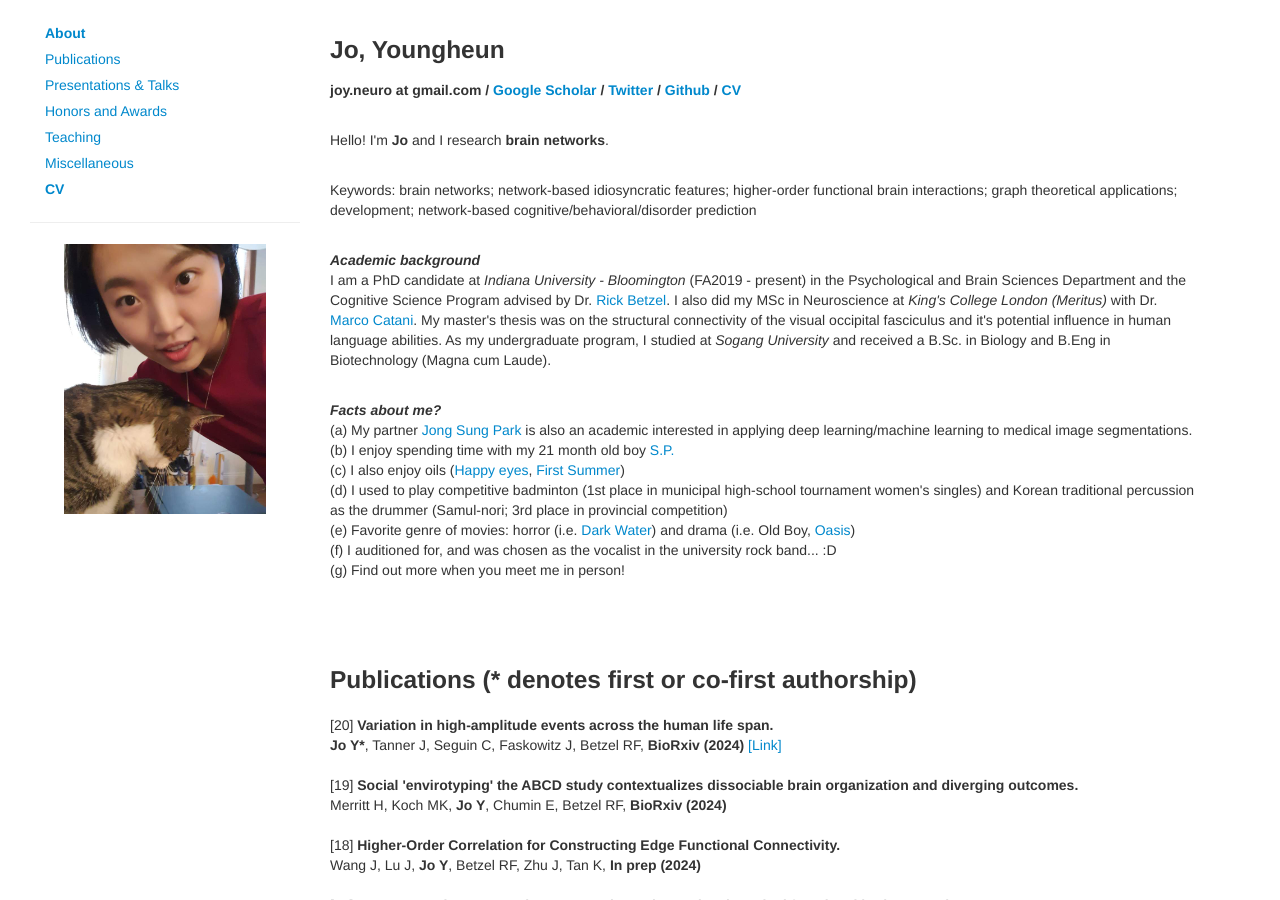
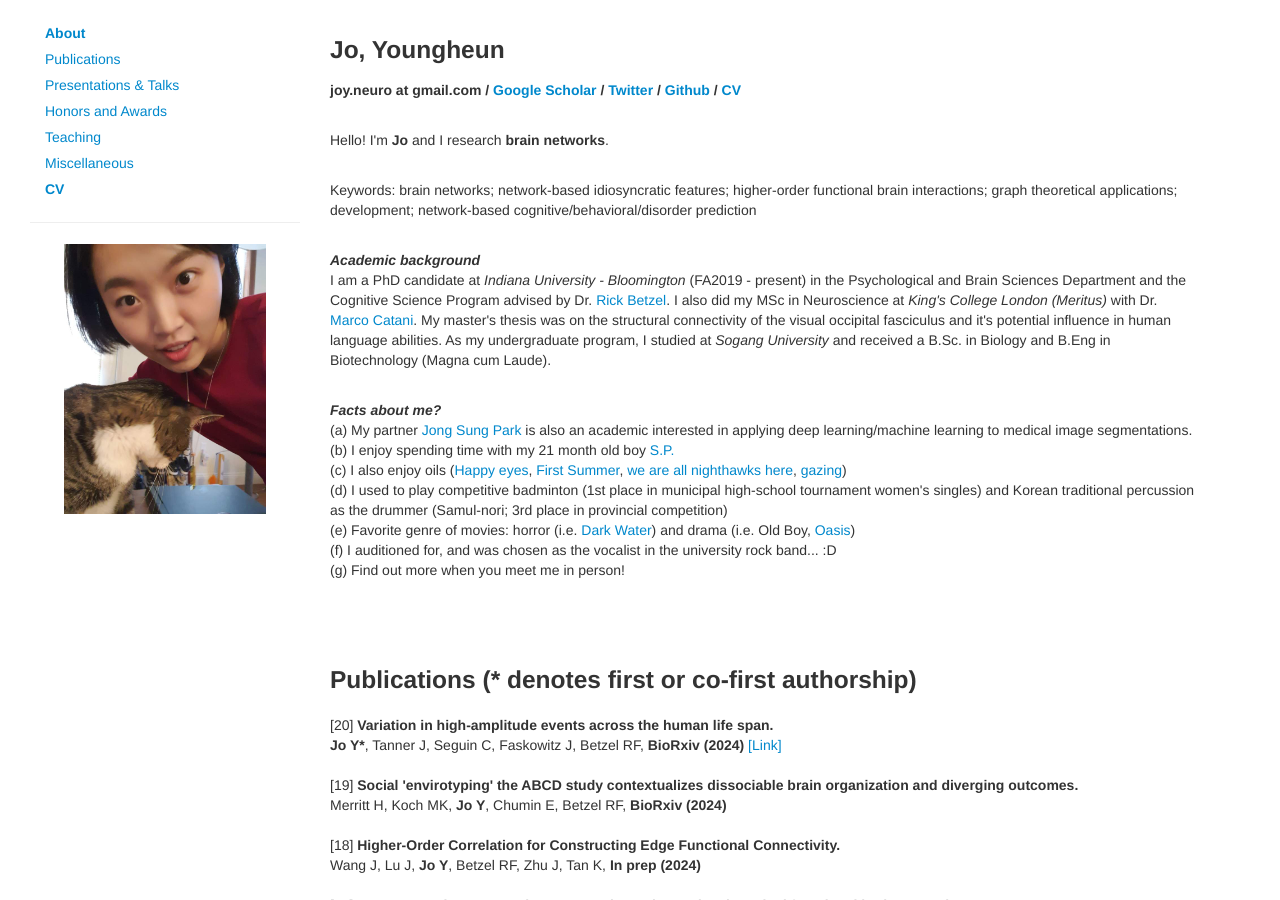
Before and after one commit to joy-neuro/joy-neuro.github.io, a Jekyll site: the page index.html, which Jekyll copies as it is, in a window 1280 px wide and 900 px high. Built offline with Jekyll 4.4.1, drawn with Linux system fonts in a browser that asks for light colours; nearby versions of some CDN libraries; comment, search, counter and statistics services are not loaded.

Commit message:
Update index.html

```diff
--- a/index.html
+++ b/index.html
@@ -95,7 +95,9 @@
             </br>
                 (a) My partner <a target="_blank" href="https://pjsjongsung.github.io/index.html">Jong Sung Park</a> is also an academic interested in applying deep learning/machine learning to medical image segmentations.</br>
                 (b) I enjoy spending time with my 21 month old boy <a target="_blank" href="https://github.com/joy-neuro/joy-neuro.github.io/blob/master/assets_files/SP_1.jpg?raw=true">S.P.</a> </br>
-                (c) I also enjoy oils (<a target="_blank" href="https://github.com/joy-neuro/joy-neuro.github.io/blob/master/assets_files/happy+eyes2024.jpg?raw=true">Happy eyes</a>, <a target="_blank" href="https://github.com/joy-neuro/joy-neuro.github.io/blob/master/assets_files/firstsummer.jpeg?raw=true">First Summer</a>)</br>
+                (c) I also enjoy oils (<a target="_blank" href="https://github.com/joy-neuro/joy-neuro.github.io/blob/master/assets_files/happy+eyes2024.jpg?raw=true">Happy eyes</a>, <a target="_blank" href="https://github.com/joy-neuro/joy-neuro.github.io/blob/master/assets_files/firstsummer.jpeg?raw=true">First Summer</a>,
+            <a target="_blank" href="https://github.com/joy-neuro/joy-neuro.github.io/blob/master/assets_files/we_are_all_nighthawks_here.jpg?raw=true">we are all nighthawks here</a>,
+            <a target="_blank" href="https://github.com/joy-neuro/joy-neuro.github.io/blob/master/assets_files/gazing.jpg?raw=true">gazing</a>)</br>
                 (d) I used to play competitive badminton (1st place in municipal high-school tournament women's singles) and Korean traditional percussion as the drummer (Samul-nori; 3rd place in provincial competition) </br>
                 (e) Favorite genre of movies: horror (i.e. <a target="_blank" href="https://en.wikipedia.org/wiki/Dark_Water_(2002_film)">Dark Water</a>) and drama (i.e. Old Boy, <a target="_blank" href="https://en.wikipedia.org/wiki/Oasis_(2002_film)">Oasis</a>) </br>
                 (f) I auditioned for, and was chosen as the vocalist in the university rock band... :D </br>
```
